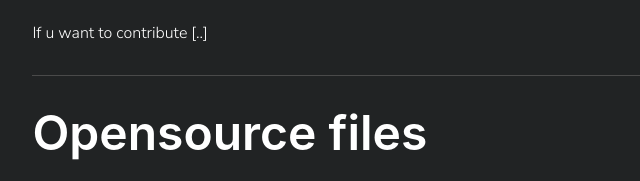
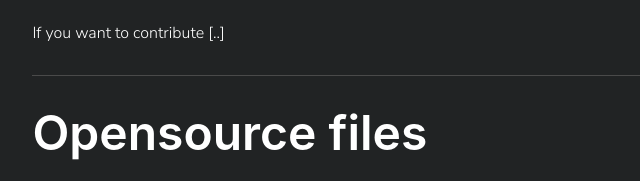
Before and after one commit to thurayash/GearedCameraInC, a website: page web/express/doc.html in a window 1280 px wide. Shown: the part 2694-2875 px from the top of the page, 280-920 px from the left. Drawn offline with nearby package versions, Linux system fonts and the light colour scheme.

Commit message:
doc/html fixed a bit more

```diff
--- a/web/express/doc.html
+++ b/web/express/doc.html
@@ -246,7 +246,7 @@ gcc@epita:~$ cd GearedCameraInC/src &amp;&amp; make</code></pre>
                     <div class="separator"></div>
                     <section class="js-section">
                         <h3 class="title is-1 has-text-white">Contribute</h3>
-                        <p>If u want to contribute [..]</p>
+                        <p>If you want to contribute [..]</p>
                     </section>
 
                     <div class="separator"></div>
```
